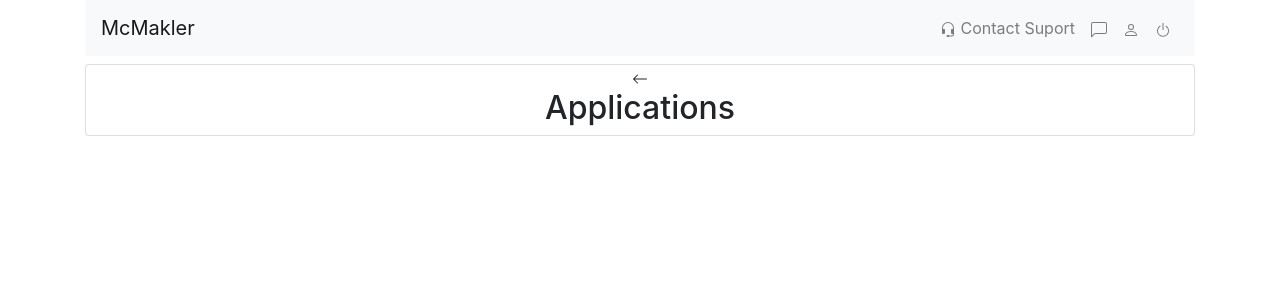
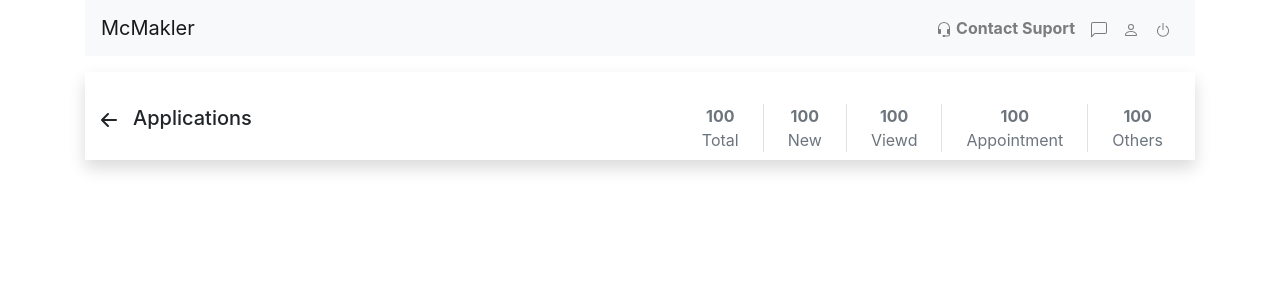
Before and after one commit to aminul007bd/react-auction-2020, a React (Create React App) app in the folder action-app-2020/: page / in a window 1280 px wide. Shown: the top 300 px of the page. Built offline with nearby package versions, Linux system fonts and the light colour scheme.

Commit message:
navbar and appinfo finished ui

```diff
--- a/action-app-2020/src/App.tsx
+++ b/action-app-2020/src/App.tsx
@@ -8,9 +8,9 @@ function App() {
     <div className="App">
       <Container>
           <AppNavbar />
-          <Card>
+          <div className="shadow mt-3 p-2">
               <AppInforBar />
-          </Card>
+          </div>
        </Container>
     </div>
   );
--- a/action-app-2020/src/components/AppInfoBar.tsx
+++ b/action-app-2020/src/components/AppInfoBar.tsx
@@ -1,17 +1,39 @@
 import React, { Component } from 'react';
 import { Row, Col } from 'react-bootstrap';
-import { ArrowLeft } from 'react-bootstrap-icons';
+import { ArrowLeftShort } from 'react-bootstrap-icons';
 
 export class AppInforBar extends Component {
     render() {
         return (
             <div>
-                <Row>
-                    <Col>
-                        <ArrowLeft />
-                        <h2> Applications </h2>
-                    </Col>
-                </Row>
+                <div className="d-flex mt-4">
+                    <div className="mr-auto">
+                        <h5>
+                            <ArrowLeftShort size={32}/>
+                            <span className='ml-2'>Applications </span>
+                        </h5>
+                    </div>
+                    <div className="align-items-end flex-column border-right pr-4 text-secondary">
+                        <p className="font-weight-bold mb-0">100</p>
+                        <p className="font-weight-normal mb-0">Total</p>
+                    </div>
+                    <div className="align-items-end flex-column border-right pr-4 pl-4 text-secondary">
+                        <p className="font-weight-bold mb-0">100</p>
+                        <p className="font-weight-normal mb-0">New</p>
+                    </div>
+                    <div className="align-items-end flex-column border-right pr-4 pl-4 text-secondary">
+                        <p className="font-weight-bold  mb-0">100</p>
+                        <p className="font-weight-normal mb-0">Viewd</p>
+                    </div>
+                    <div className="align-items-end flex-column border-right pr-4 pl-4 text-secondary">
+                        <p className="font-weight-bold mb-0">100</p>
+                        <p className="font-weight-normal mb-0">Appointment</p>
+                    </div>
+                    <div className="align-items-end flex-column pr-4 pl-4 text-secondary">
+                        <p className="font-weight-bold mb-0">100</p>
+                        <p className="font-weight-normal mb-0">Others</p>
+                    </div>
+                </div>
             </div>
         );
     }
--- a/action-app-2020/src/components/AppNavbar.tsx
+++ b/action-app-2020/src/components/AppNavbar.tsx
@@ -6,17 +6,17 @@ export class AppNavbar extends Component {
     render() {
         return (
             <div>
-                <Row className='mb-2'>
+                <Row>
                     <Col>
                         <Navbar bg="light" expand="lg">
                         <NavbarBrand href="#home">McMakler</NavbarBrand>
                         <Navbar.Toggle aria-controls="basic-navbar-nav" />
                         <Navbar.Collapse id="basic-navbar-nav" className="justify-content-end">
-                            <Nav>
+                            <Nav className="font-weight-bold">
                                 <Nav.Link href="#support"><Headset /> Contact Suport</Nav.Link>
-                                <Nav.Link href="#chat"> <ChatLeft / ></Nav.Link>
-                                <Nav.Link href="#chat"> <Person / ></Nav.Link>
-                                <Nav.Link href="#chat"> <Power / ></Nav.Link>
+                                <Nav.Link href="#chat"><ChatLeft /></Nav.Link>
+                                <Nav.Link href="#person"><Person /></Nav.Link>
+                                <Nav.Link href="#logout"><Power /></Nav.Link>
                             </Nav>
                         </Navbar.Collapse>
                         </Navbar>
```
